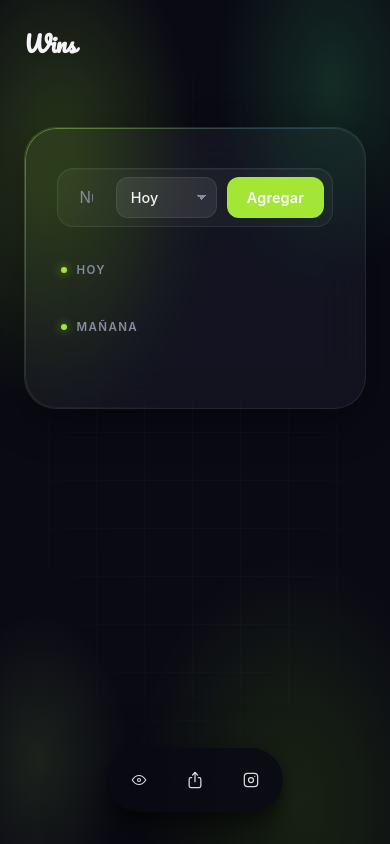
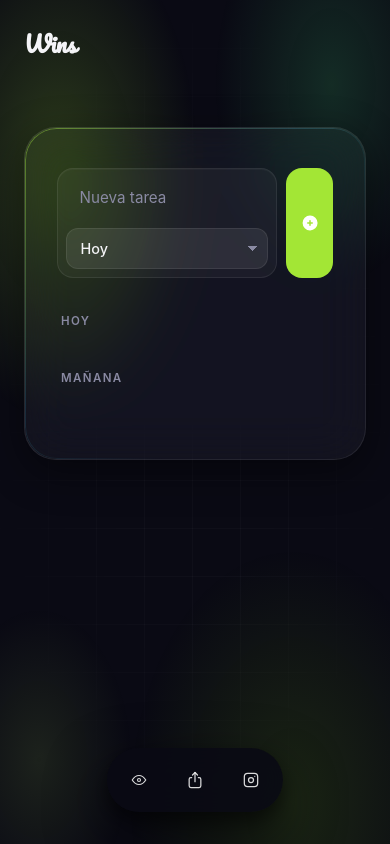
Before and after one commit to mariollesta/wins, a React (Vite) app: page / in a window 390 px wide. Built offline with nearby package versions, Linux system fonts and the light colour scheme.

Commit message:
refactor: add icon to task form and make responsive

```diff
--- a/src/components/TaskForm.jsx
+++ b/src/components/TaskForm.jsx
@@ -1,5 +1,6 @@
 import styles from './TaskForm.module.css'
 import { useState } from 'react'
+import { CirclePlus } from '../icons/CirclePlus'
 
 function TaskForm({ onAdd }) {
   const [description, setDescription] = useState('')
@@ -19,6 +20,7 @@ function TaskForm({ onAdd }) {
   }
 
   return (
+    <div className={styles.wrapper}>
       <div className={styles.form}>
         <input
           type="text"
@@ -35,8 +37,11 @@ function TaskForm({ onAdd }) {
           <option value="hoy">Hoy</option>
           <option value="mañana">Mañana</option>
         </select>
-      <button className={styles.button} onClick={handleSubmit}>
-        Agregar
+      </div>
+
+      <button className={styles.button} onClick={handleSubmit} aria-label="Añadir tarea">
+        <CirclePlus width={18} height={18} />
+        <span className={styles.buttonText}>Añadir</span>
       </button>
     </div>
   )
--- a/src/components/TaskForm.module.css
+++ b/src/components/TaskForm.module.css
@@ -1,7 +1,15 @@
+.wrapper {
+  display: flex;
+  align-items: stretch;
+  gap: 0.6rem;
+  margin-bottom: 2.25rem;
+}
+
 .form {
+  flex: 1;
+  min-width: 0;
   display: flex;
   gap: 0.6rem;
-  margin-bottom: 2.25rem;
   padding: 0.5rem;
   background: var(--color-surface);
   border: 1px solid var(--color-border);
@@ -83,9 +91,13 @@
 }
 
 .button {
-  padding: 0.7rem 1.25rem;
+  flex-shrink: 0;
+  display: flex;
+  align-items: center;
+  gap: 0.5rem;
+  padding: 0 1.25rem;
   border: none;
-  border-radius: var(--radius-sm);
+  border-radius: var(--radius-md);
   background: var(--color-primary);
   color: white;
   font-size: 0.9rem;
@@ -104,3 +116,29 @@
 .button:active {
   background: var(--color-primary-hover);
 }
+
+@media (max-width: 480px) {
+  .wrapper {
+    flex-wrap: nowrap;
+  }
+
+  .form {
+    flex-wrap: wrap;
+  }
+
+  .input {
+    flex: 1 1 100%;
+  }
+
+  .select {
+    flex: 1;
+  }
+
+  .buttonText {
+    display: none;
+  }
+
+  .button {
+    padding: 0 0.9rem;
+  }
+}
--- a/src/components/TaskList.module.css
+++ b/src/components/TaskList.module.css
@@ -13,16 +13,6 @@
   color: var(--color-text-muted);
   margin: 0 0 0.9rem;
   padding: 0 0.25rem;
-}
-
-.heading::before {
-  content: "";
-  display: inline-block;
-  width: 6px;
-  height: 6px;
-  border-radius: 50%;
-  background: var(--color-primary);
-  box-shadow: 0 0 10px rgba(163, 230, 53, 0.7);
 }
 
 .list {
--- /dev/null
+++ b/src/icons/CirclePlus.jsx
@@ -0,0 +1,12 @@
+const CirclePlus = (props) => (
+  <svg
+    {...props}
+    viewBox="0 0 24 24"
+    fill="currentColor"
+  >
+    <path stroke="none" d="M0 0h24v24H0z" fill="none" />
+    <path d="M4.929 4.929a10 10 0 1 1 14.141 14.141a10 10 0 0 1 -14.14 -14.14m8.071 4.071a1 1 0 1 0 -2 0v2h-2a1 1 0 1 0 0 2h2v2a1 1 0 1 0 2 0v-2h2a1 1 0 1 0 0 -2h-2v-2z" />
+  </svg>
+);
+
+export { CirclePlus }
```
Lines whose indentation alone changed are shown as unchanged.
